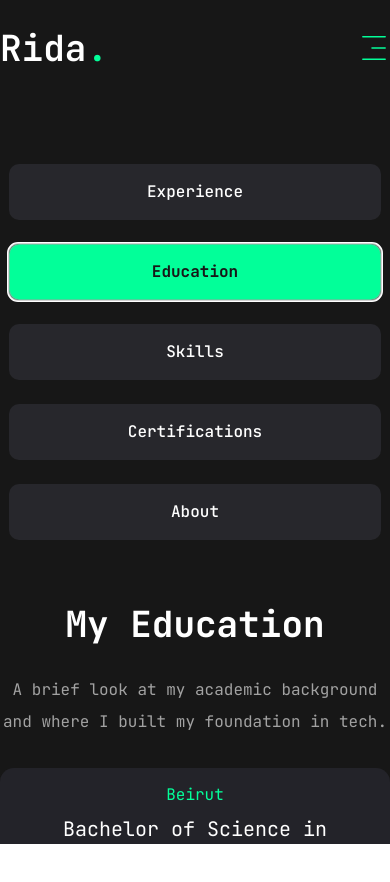
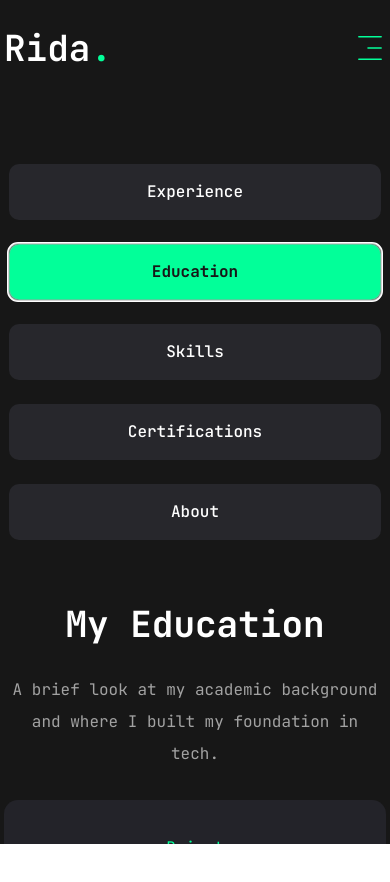
Before and after one commit to mohammadrida990/rida-portfolio, a Next.js app: page /resume in a window 390 px wide. Both pictures are taken after a click on the tab "Education". Shown: the top 882 px of the page. Built offline with nearby package versions, Linux system fonts and the light colour scheme.

Commit message:
some ui fixes in mobile screen

```diff
--- a/app/layout.tsx
+++ b/app/layout.tsx
@@ -24,7 +24,7 @@ export default function RootLayout({
 }>) {
   return (
     <html lang="en">
-      <body className={jetbrainsMono.variable}>
+      <body className={`${jetbrainsMono.variable} mx-1`}>
         <Header />
 
         <StairTransition />
--- a/app/page.tsx
+++ b/app/page.tsx
@@ -58,6 +58,7 @@ const Home = () => {
           </div>
         </div>
       </div>
+
       <Stats />
     </section>
   );
--- a/app/resume/page.tsx
+++ b/app/resume/page.tsx
@@ -160,7 +160,7 @@ const certifications = {
       duration: "2021",
     },
     {
-      name: "Cisco Certified Network Associate Industrial (CCNA I)",
+      name: "Cisco Certified Network Associate (CCNA I)",
       institution: "Tanmiya Institute Center",
       location: "Beirut",
       duration: "2021",
@@ -284,11 +284,11 @@ const ResumePage = () => {
                     {education.items.map((item, index) => (
                       <li
                         key={index}
-                        className="bg-[#232329] h-[185px] py-6 px-10 rounded-xl flex flex-col justify-center items-center lg:items-start gap-1"
+                        className="bg-[#232329] h-[300px] md:h-[185px] py-6 px-10 rounded-xl flex flex-col justify-center items-center lg:items-start gap-1"
                       >
                         <span className="text-accent">{item.location}</span>
 
-                        <h3 className="text-xl text-center lg:text-left mx-w-[260px] min-h-[60px]">
+                        <h3 className="text-xl text-center mb-12 md:mb-6 lg:text-left mx-w-[260px] min-h-[60px]">
                           {item.degree}
                         </h3>
 
@@ -323,7 +323,7 @@ const ResumePage = () => {
                           {item.location} - {item.duration}
                         </span>
 
-                        <h3 className="text-xl text-center lg:text-left mx-w-[260px] min-h-[60px]">
+                        <h3 className="text-xl text-center mb-6 lg:text-left mx-w-[260px] min-h-[60px]">
                           {item.name}
                         </h3>
 
```
